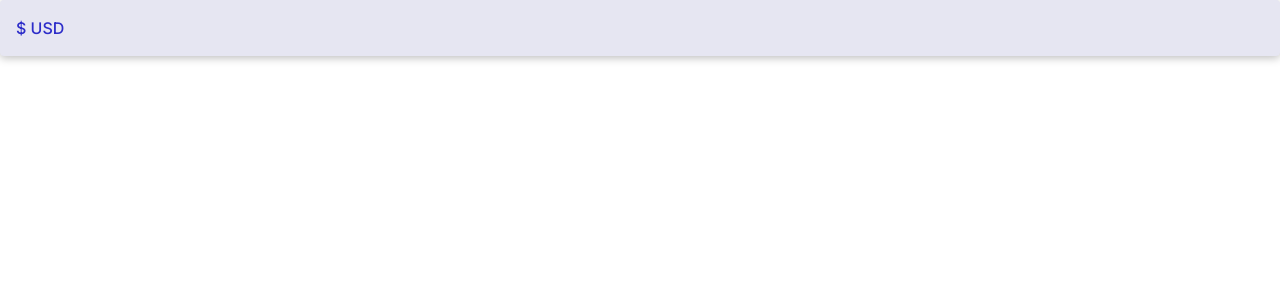
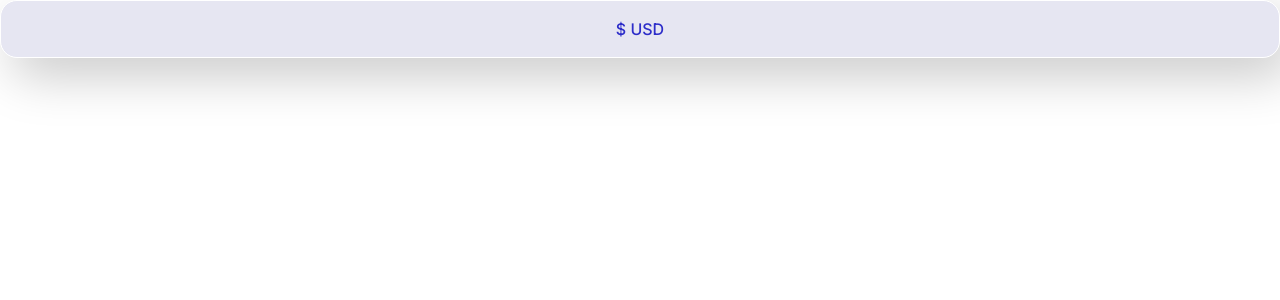
Before and after one commit to Muhammad-Sabir/react-ecommerce, a React (Vite) app: page / in a window 1280 px wide. Shown: the top 300 px of the page. Built offline with nearby package versions, Linux system fonts and the light colour scheme.

Commit message:
Update styles of Card

```diff
--- a/src/components/Card/styles.module.css
+++ b/src/components/Card/styles.module.css
@@ -1,5 +1,26 @@
 .card {
-	background: white;
-	box-shadow: 0 2px 8px rgba(0, 0, 0, 0.26);
-	border-radius: 4px;
+	box-sizing: border-box;
+	background: rgba(217, 217, 217, 0.58);
+	border: 1px solid white;
+	box-shadow: 12px 17px 51px rgba(0, 0, 0, 0.22);
+	backdrop-filter: blur(6px);
+	border-radius: 17px;
+	text-align: center;
+	cursor: pointer;
+	transition: all 0.5s;
+	display: flex;
+	align-items: center;
+	justify-content: center;
+	user-select: none;
+	font-weight: bolder;
+	color: black;
 }
+
+.card:hover {
+	border: 1px solid black;
+	transform: scale(1.05);
+}
+
+.card:active {
+	transform: scale(0.95) rotateZ(1.7deg);
+}
```
